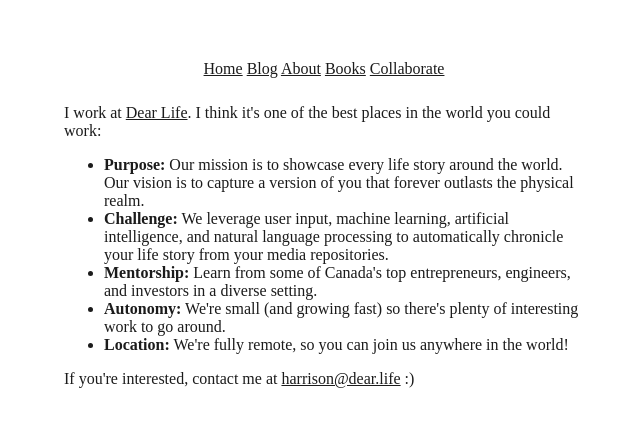
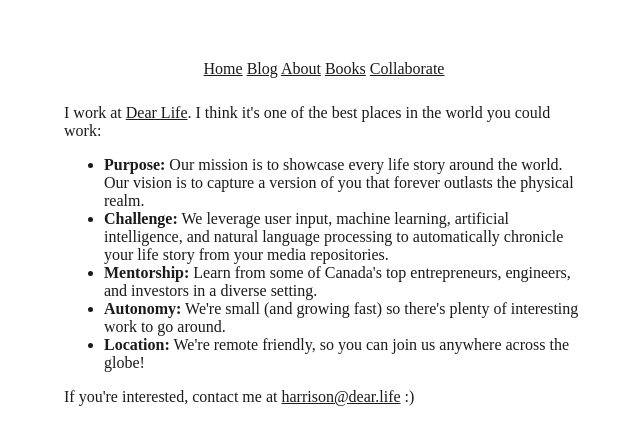
Before and after one commit to harrisonericsmith/personalwebsite, a plain HTML site: page collaborate.html in a window 1280 px wide. Shown: the whole page, without its empty margins (316-956 px from the left). Drawn offline with Linux system fonts and the light colour scheme.

Commit message:
Wording
Updated "remote"

```diff
--- a/collaborate.html
+++ b/collaborate.html
@@ -21,7 +21,7 @@
             <li><b>Challenge:</b> We leverage user input, machine learning, artificial intelligence, and natural language processing to automatically chronicle your life story from your media repositories.</li>
             <li><b>Mentorship:</b> Learn from some of Canada's top entrepreneurs, engineers, and investors in a diverse setting.</li>
             <li><b>Autonomy:</b> We're small (and growing fast) so there's plenty of interesting work to go around.</li>
-            <li><b>Location:</b> We're fully remote, so you can join us anywhere in the world!</li>
+            <li><b>Location:</b> We're remote friendly, so you can join us anywhere across the globe!</li>
         </ul>
         <p>If you're interested, contact me at <a href="mailto:harrison@dear.life">harrison@dear.life</a> :)</p>
     </body>
```
